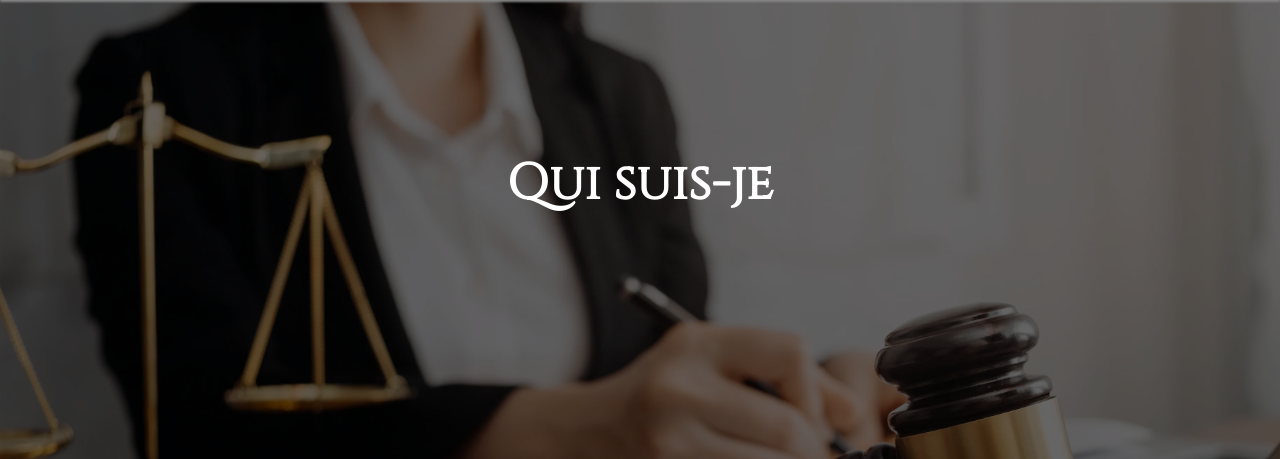
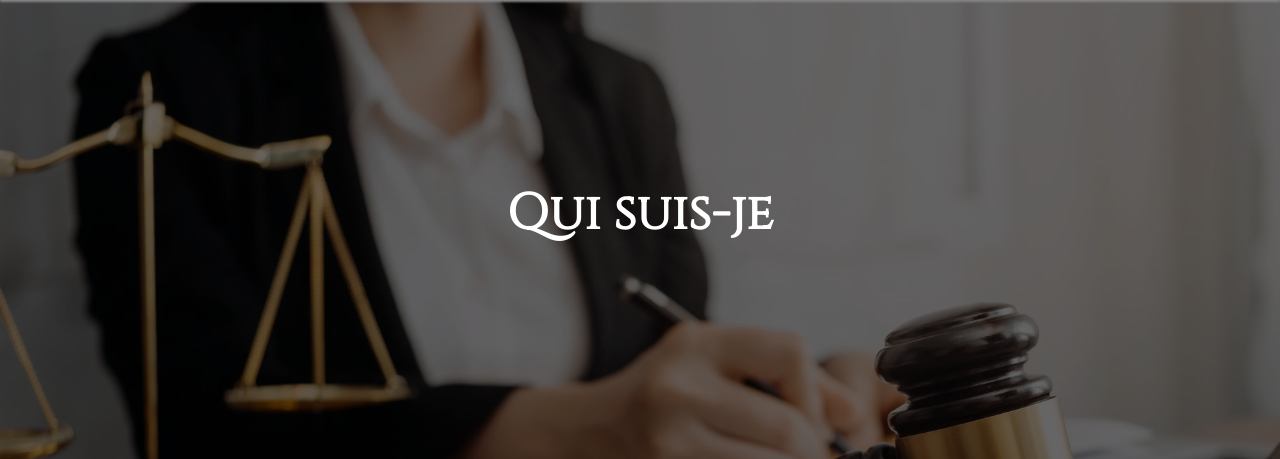
Before and after one commit to Micka0675/Marion-Andorra-Juriste, a PHP site: page /pages/Qui-suis-je.html in a window 1280 px wide. Shown: the part 100-559 px from the top of the page. Run offline with PHP 8.4, Linux system fonts and the light colour scheme; some libraries are stand-ins or nearby versions.

Commit message:
Add files via upload

```diff
--- a/css/style.css
+++ b/css/style.css
@@ -674,7 +674,7 @@ footer ul{
 }
 
 @media screen and (max-height : 850px){
-    .header-main h2{
+    .header-main h2, .header-main-2 h2{
         top:35%;
     }
 }
--- a/pages/Qui-suis-je.html
+++ b/pages/Qui-suis-je.html
@@ -4,7 +4,7 @@
     <meta charset="UTF-8">
     <meta http-equiv="X-UA-Compatible" content="IE=edge">
     <meta name="viewport" content="width=device-width, initial-scale=1.0">
-    <link rel="shortcut icon" type="image/png" href="./assets/img/Logo/PNG/Logo_Marion_initiale.png"/>
+    <link rel="shortcut icon" type="image/png" href="../assets/img/Logo/PNG/Logo_Marion_initiale.png"/>
     <link rel="stylesheet" href="https://cdnjs.cloudflare.com/ajax/libs/font-awesome/6.1.2/css/all.min.css" integrity="sha512-1sCRPdkRXhBV2PBLUdRb4tMg1w2YPf37qatUFeS7zlBy7jJI8Lf4VHwWfZZfpXtYSLy85pkm9GaYVYMfw5BC1A==" crossorigin="anonymous" referrerpolicy="no-referrer" />
     <link rel="stylesheet" href="../css/style.css" type="text/css">
     <title>Document</title>
```
